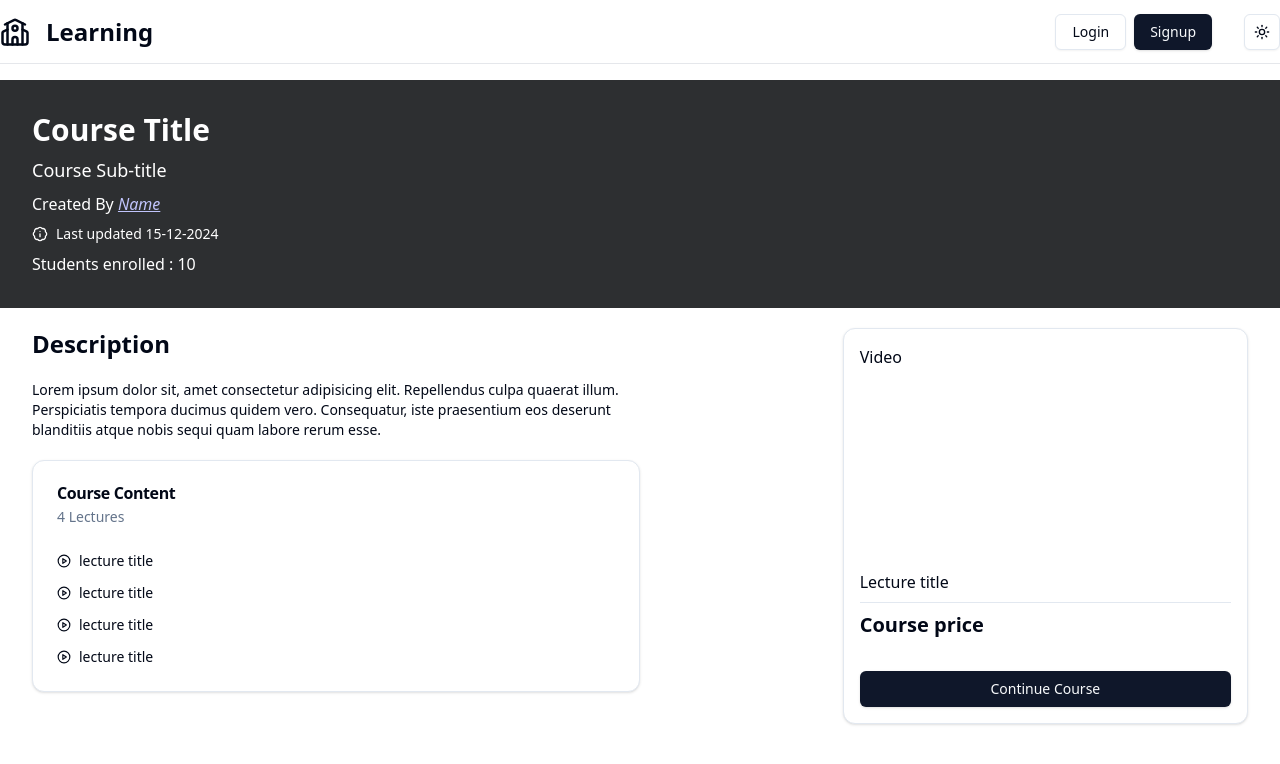
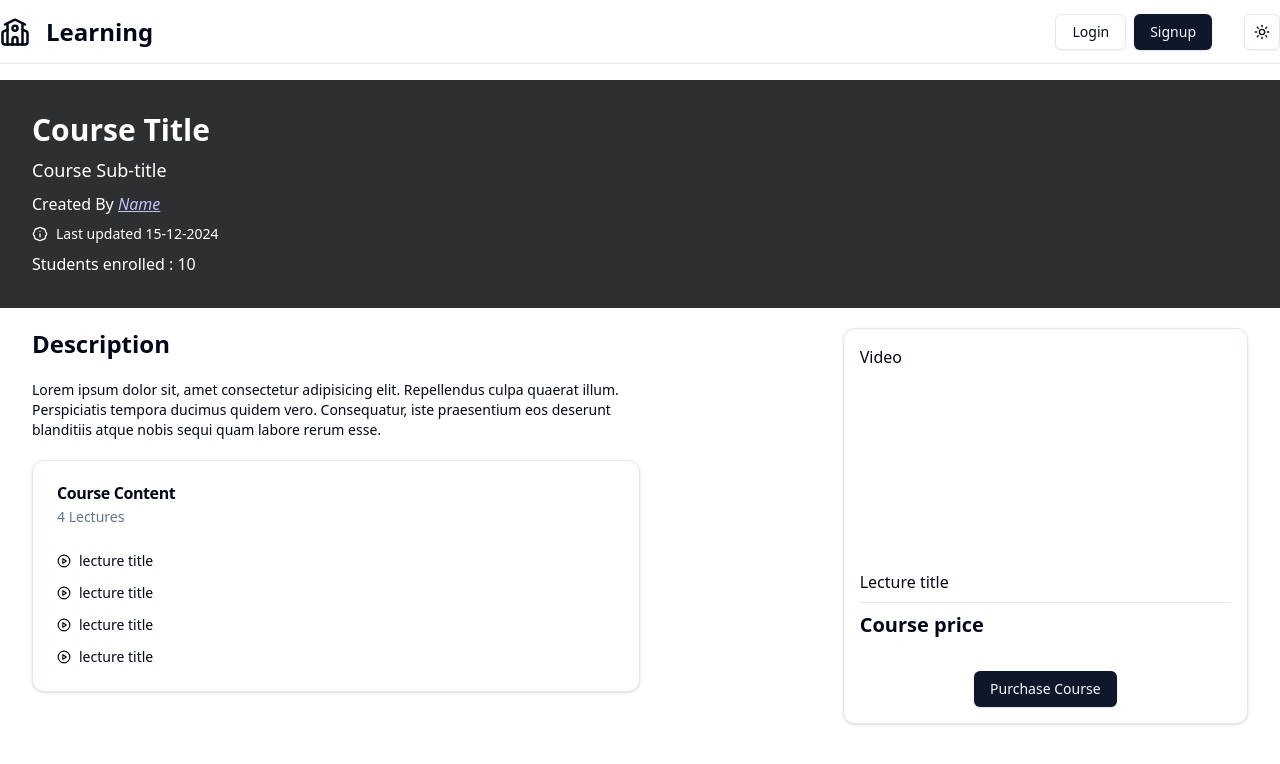
Before and after one commit to Mc508/LMS, a React (Vite) app in the folder client/: page /course-details/1 in a window 1280 px wide. Shown: the top 764 px of the page. Built offline with nearby package versions, Linux system fonts and the light colour scheme; no server answers.

Commit message:
purchase api

```diff
--- a/client/src/app/store.js
+++ b/client/src/app/store.js
@@ -2,11 +2,16 @@ import { configureStore } from "@reduxjs/toolkit";
 import rootReducer from "./rootReducer.js";
 import { authApi } from "../features/api/authApi.js";
 import { courseApi } from "../features/api/courseApi.js";
+import { purchaseApi } from "../features/api/purchaseApi.js";
 
 export const appStore = configureStore({
   reducer: rootReducer,
   middleware: (defaultMiddleware) =>
-    defaultMiddleware().concat(authApi.middleware, courseApi.middleware),
+    defaultMiddleware().concat(
+      authApi.middleware,
+      courseApi.middleware,
+      purchaseApi.middleware
+    ),
 });
 
 const initializeApp = async () => {
--- a/client/src/components/BuyCourseButton.jsx
+++ b/client/src/components/BuyCourseButton.jsx
@@ -1,9 +1,30 @@
+import { Loader2 } from "lucide-react";
+import { useCreateCheckoutSessionMutation } from "../features/api/purchaseApi";
 import { Button } from "./ui/button";
 
-const BuyCourseButton = () => {
+const BuyCourseButton = ({ courseId }) => {
+  const [createCheckoutSession, { isLoading }] =
+    useCreateCheckoutSessionMutation();
+
+  const purchaseCourseHandler = async () => {
+    await createCheckoutSession(courseId);
+  };
   return (
     <div>
-      <Button>BuyCourseButton</Button>
+      <Button
+        disabled={isLoading}
+        className="w-full"
+        onClick={purchaseCourseHandler}
+      >
+        {isLoading ? (
+          <>
+            <Loader2 className="mr-2 h-4 w-4 animate-spin" />
+            Please wait
+          </>
+        ) : (
+          "Purchase Course"
+        )}
+      </Button>
     </div>
   );
 };
--- a/client/src/features/api/purchaseApi.js
+++ b/client/src/features/api/purchaseApi.js
@@ -13,7 +13,7 @@ export const purchaseApi = createApi({
       query: (courseId) => ({
         url: "/checkout/create-checkout-session",
         method: "POST",
-        body: courseId,
+        body: { courseId },
       }),
     }),
   }),
--- a/client/src/pages/student/CourseDetails.jsx
+++ b/client/src/pages/student/CourseDetails.jsx
@@ -10,9 +10,12 @@ import {
 import { Separator } from "../../components/ui/separator";
 import { Button } from "../../components/ui/button";
 import BuyCourseButton from "../../components/BuyCourseButton";
+import { useParams } from "react-router-dom";
 
 const CourseDetails = () => {
-  const purchasedCourse = true;
+  const purchasedCourse = false;
+  const params = useParams();
+  const courseId = params.courseId;
   return (
     <div className="mt-20 space-y-5">
       <div className="bg-[#2D2F31] text-white">
@@ -71,7 +74,7 @@ const CourseDetails = () => {
               {purchasedCourse ? (
                 <Button className="w-full">Continue Course</Button>
               ) : (
-                <BuyCourseButton />
+                <BuyCourseButton courseId={courseId} />
               )}
             </CardFooter>
           </Card>
```
Also changed, not shown: 1 other file (tests, documents, lock files or other folders).
